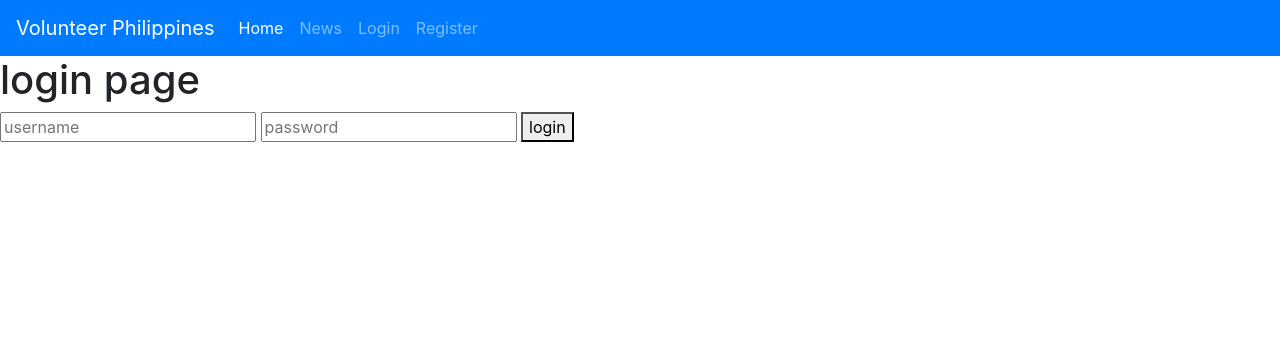
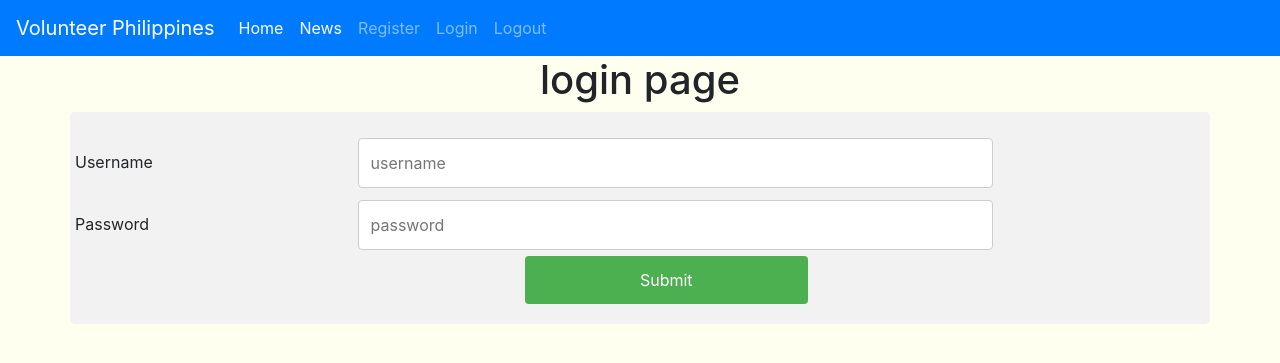
Before and after one commit to russellrockwood/VolunteerPhilippines, a Django app: page /volunteerapp/login/ in a window 1280 px wide. Shown: the top 363 px of the page. Run offline with Django 3.2, Linux system fonts and the light colour scheme; some libraries are stand-ins or nearby versions.

Commit message:
updated login and register

```diff
--- a/volunteer_philippines/volunteerapp/models.py
+++ b/volunteer_philippines/volunteerapp/models.py
@@ -11,7 +11,7 @@ class Post(models.Model):
     author = models.ForeignKey(settings.AUTH_USER_MODEL, on_delete=models.CASCADE, default='')
 
     def __str__(self):
-        return self.title + self.author
+        return self.title
 
 
 
--- a/volunteer_philippines/volunteerapp/templates/volunteerapp/base.html
+++ b/volunteer_philippines/volunteerapp/templates/volunteerapp/base.html
@@ -35,6 +35,11 @@
             margin-right: auto;
             margin-top: 20px;
         }
+
+        body {
+            background-color: ivory;
+        }
+
     </style>
 </head>
 
@@ -48,10 +53,11 @@
         </button>
         <div class="collapse navbar-collapse" id="navbarNavAltMarkup">
             <div class="navbar-nav">
-                <a class="nav-item nav-link active" href="#">Home <span class="sr-only">(current)</span></a>
-                <a class="nav-item nav-link" href="#">News</a>
-                <a class="nav-item nav-link" href="#">Login</a>
-                <a class="nav-item nav-link" href="#" text>Register</a>
+                <a class="nav-item nav-link active" href="{% url 'volunteerapp:home' %}">Home <span class="sr-only">(current)</span></a>
+                <a class="nav-item nav-link active" href="{% url 'volunteerapp:news' %}">News</a>
+                <a class="nav-item nav-link" href="{% url 'volunteerapp:register' %}" text>Register</a>
+                <a class="nav-item nav-link" href="{% url 'volunteerapp:login_page' %}">Login</a>
+                <a class="nav-item nav-link" href="{% url 'volunteerapp:logout_user' %}">Logout</a>
                 <!-- <a class="nav-item nav-link" href="#">Pricing</a>
                 <a class="nav-item nav-link disabled" href="#" tabindex="-1" aria-disabled="true">Disabled</a> -->
             </div>
--- a/volunteer_philippines/volunteerapp/templates/volunteerapp/login.html
+++ b/volunteer_philippines/volunteerapp/templates/volunteerapp/login.html
@@ -2,12 +2,157 @@
 {% load static %}
 
 {% block content %}
+<style>
+    @import url('//maxcdn.bootstrapcdn.com/font-awesome/4.7.0/css/font-awesome.min.css');
+
+    .isa_success,
+    .isa_warning,
+    .isa_error {
+        margin: 10px 0px;
+        padding: 12px;
+
+    }
+
+    .isa_success {
+        color: #4F8A10;
+        background-color: #DFF2BF;
+    }
+
+    .isa_warning {
+        color: #9F6000;
+        background-color: #FEEFB3;
+    }
+
+    .isa_error {
+        color: #D8000C;
+        background-color: #FFD2D2;
+    }
+
+    .isa_info i,
+    .isa_success i,
+    .isa_warning i,
+    .isa_error i {
+        margin: 10px 22px;
+        font-size: 2em;
+        vertical-align: middle;
+    }
+
+    .message {
+        color: darkred;
+        font-size: large;
+        font-family: monospace;
+    }
+
+    h1 {
+        text-align: center;
+    }
+
+    * {
+        box-sizing: border-box;
+    }
+
+    input {
+        width: 75%;
+        padding: 12px;
+        border: 1px solid #ccc;
+        border-radius: 4px;
+        resize: vertical;
+    }
+
+    label {
+        padding: 12px 12px 12px 0;
+        display: inline-block;
+    }
+
+    input[type=submit] {
+        background-color: #4CAF50;
+        color: white;
+        padding: 12px 20px;
+        border: none;
+        border-radius: 4px;
+        cursor: pointer;
+        float: right;
+        width: 25%;
+        margin-left: 450px;
+
+    }
+
+    input[type=submit]:hover {
+        background-color: #45a049;
+    }
+
+    .container {
+        border-radius: 5px;
+        background-color: #f2f2f2;
+        padding: 20px;
+    }
+
+    .col-25 {
+        float: left;
+        width: 25%;
+        margin-top: 6px;
+    }
+
+    .col-75 {
+        float: left;
+        width: 75%;
+        margin-top: 6px;
+    }
+
+
+    .row:after {
+        content: "";
+        display: table;
+        clear: both;
+    }
+
+
+    @media screen and (max-width: 600px) {
+
+        .col-25,
+        .col-75,
+        input[type=submit] {
+            width: 100%;
+            margin-top: 0;
+        }
+    }
+
+</style>
 
 <h1>login page</h1>
-<form action="{% url 'volunteerapp:login_page' %}" method="post">
-    {% csrf_token %}
-    <input type="text" name="username" placeholder="username" required />
-    <input type="password" name="password" placeholder="password" required />
-    <button type="submit">login</button>
-</form>
+
+<div class="container">
+    <form action="{% url 'volunteerapp:login_page' %}" method="POST">
+        {% csrf_token %}
+        <div class="row">
+            <div class="col-25">
+                <label for="fname">Username</label>
+            </div>
+            <div class="col-75">
+                <input type="text" name="username" placeholder="username" required autocomplete="off">
+            </div>
+        </div>
+
+        <div class="row">
+            <div class="col-25">
+                <label for="country">Password</label>
+            </div>
+            <div class="col-75">
+                <input type="password" name="password" placeholder="password" required autocomplete="off">
+            </div>
+        </div>
+
+        <div class="row">
+            <input type="submit" value="Submit">
+        </div>
+    </form>
+</div>
+{% if message == 'Invalid Login' %}
+    <div class="isa_error">
+        <i class="fa fa-times-circle"></i>
+        {{message}}
+    </div>
+{% else %}
+    {{message}}
+{% endif %}
 {% endblock %}
--- a/volunteer_philippines/volunteerapp/templates/volunteerapp/register.html
+++ b/volunteer_philippines/volunteerapp/templates/volunteerapp/register.html
@@ -178,8 +178,8 @@
         {{message}}
     </div>
 {% else %}
-    <div class="isa_success">
-        <i class="fa fa-check"></i>
+    <!-- <div class="isa_success">
+        <i class="fa fa-check"></i> -->
         {{message}}
     </div>
 {% endif %}
--- a/volunteer_philippines/volunteerapp/urls.py
+++ b/volunteer_philippines/volunteerapp/urls.py
@@ -7,4 +7,6 @@ urlpatterns = [
     path('news/', views.news, name='news'),
     path('login/', views.login_page, name='login_page'),
     path('register/', views.register, name='register'),
+    path('logout/', views.logout_user, name='logout_user'),
+
 ]
--- a/volunteer_philippines/volunteerapp/views.py
+++ b/volunteer_philippines/volunteerapp/views.py
@@ -22,15 +22,17 @@ def home(request):
 
 
 def news(request):
+    posts = Post.objects.all()
+
     context = {
-        'message': 'news page'
+        'posts': posts
     }
     return render(request, 'volunteerapp/news.html', context)
 
 
 
 def register(request):
-    message = 'Profile Created'
+    message = ''
     if request.method == 'POST':
         username = request.POST['username']
         email = request.POST['email']
@@ -51,7 +53,7 @@ def register(request):
 
 
 def login_page(request):
-
+    message = ''
     if request.method == 'POST':
 
         username = request.POST['username']
@@ -61,6 +63,10 @@ def login_page(request):
             login(request, user)
             return HttpResponseRedirect(reverse('volunteerapp:news'))
         else:
-            return render(request, 'volunteerapp/login.html', {'message': 'Invalid Login '})
+            return render(request, 'volunteerapp/login.html', {'message': 'Invalid Login'})
 
-    return render(request, 'volunteerapp/login.html')
+    return render(request, 'volunteerapp/login.html', {'message': message})
+
+def logout_user(request):
+    logout(request)
+    return HttpResponseRedirect(reverse('volunteerapp:login_page'))
```
Also changed, not shown: volunteer_philippines/volunteerapp/templates/volunteerapp/news.html (+11 -7 lines), volunteer_philippines/uploaded_files/images/bundles_for_hope.jpeg (added), volunteer_philippines/uploaded_files/images/criminal_liability.jpg (added), volunteer_philippines/uploaded_files/images/criminal_liability_LJNroxc.jpg (added), volunteer_philippines/uploaded_files/images/maria_ressa.jpg (added).
